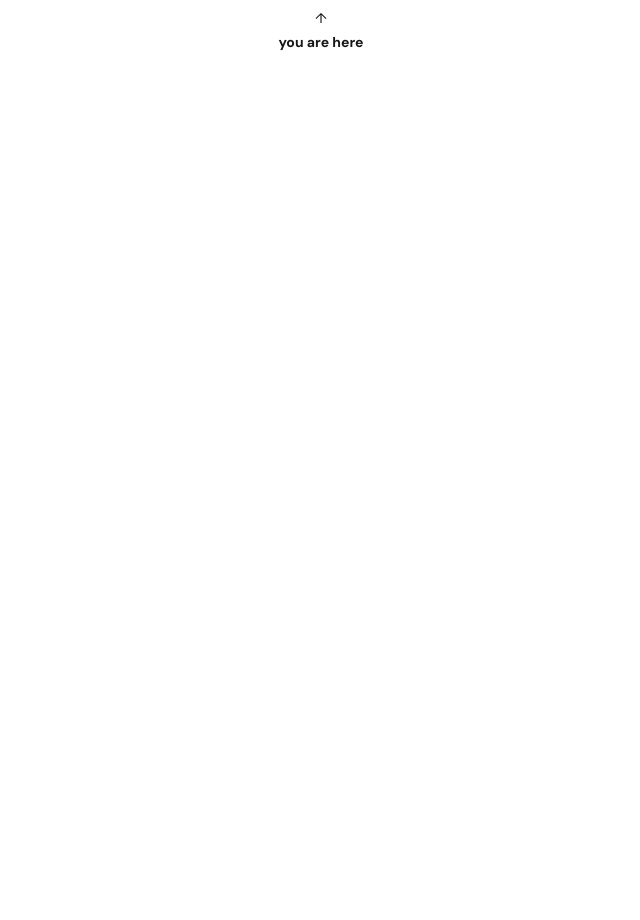
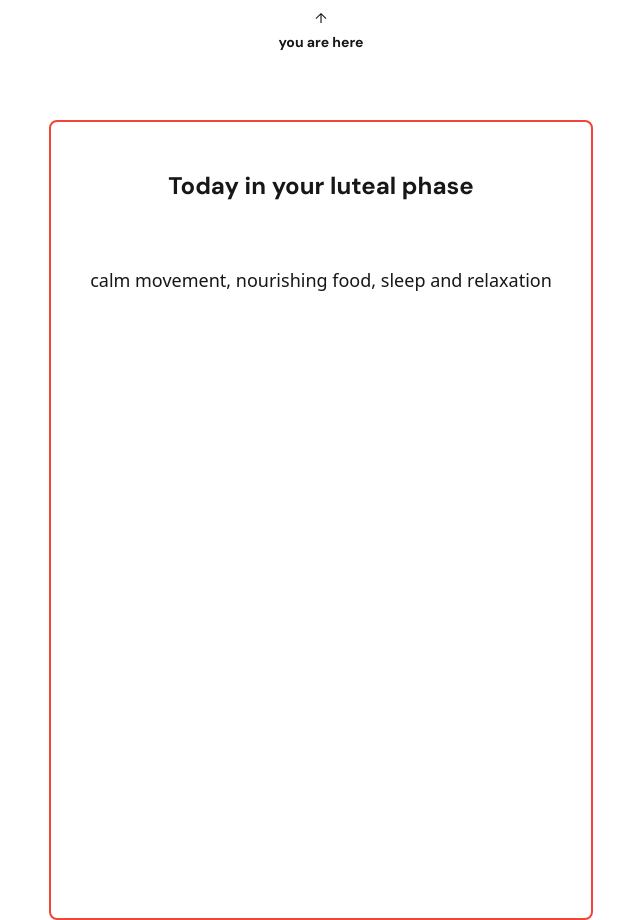
Before and after one commit to zofienora/cyclecoach, a Next.js app in the folder my-app/: page / in a window 1280 px wide. Shown: the part 680-1600 px from the top of the page, without its empty margins (319-959 px from the left). Before the commit the page ends 800 px from the top, so only its background shows below. Built offline with nearby package versions, Linux system fonts and the light colour scheme.

Commit message:
added content

```diff
--- a/my-app/app/components/PhaseTracker.tsx
+++ b/my-app/app/components/PhaseTracker.tsx
@@ -2,8 +2,16 @@
 
 export default function PhaseTracker() {
   return (
-   <section>
+   <section className="border-2 border-alert rounded-lg p-4 h-screen">
+    <h2 className="text-2xl font-bold font-heading text-foreground text-center py-8">
+      Today in your luteal phase
+    </h2>
+    <h3 className="text-lg font-sans text-foreground text-center py-8">
+      calm movement, nourishing food, sleep and relaxation
+    </h3>
+    <div>
 
+    </div>
    </section>
   );
 }
```
